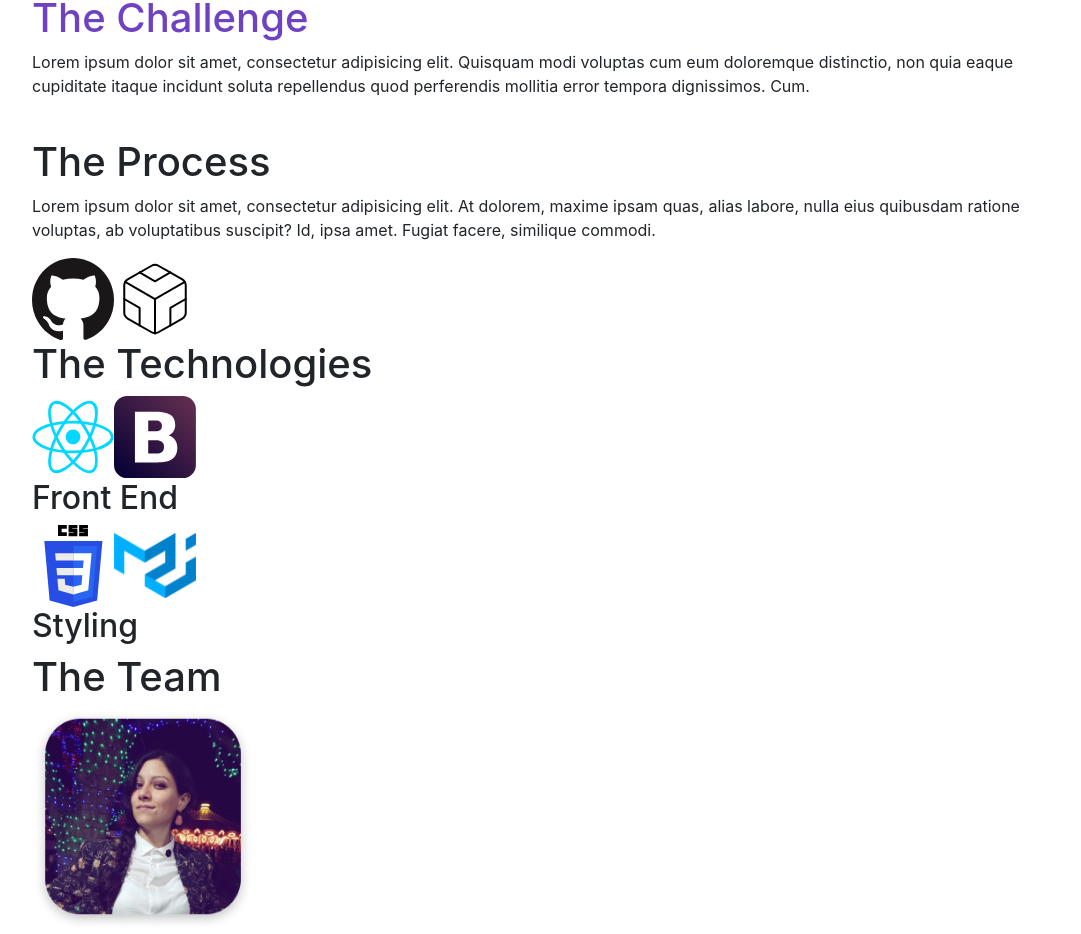
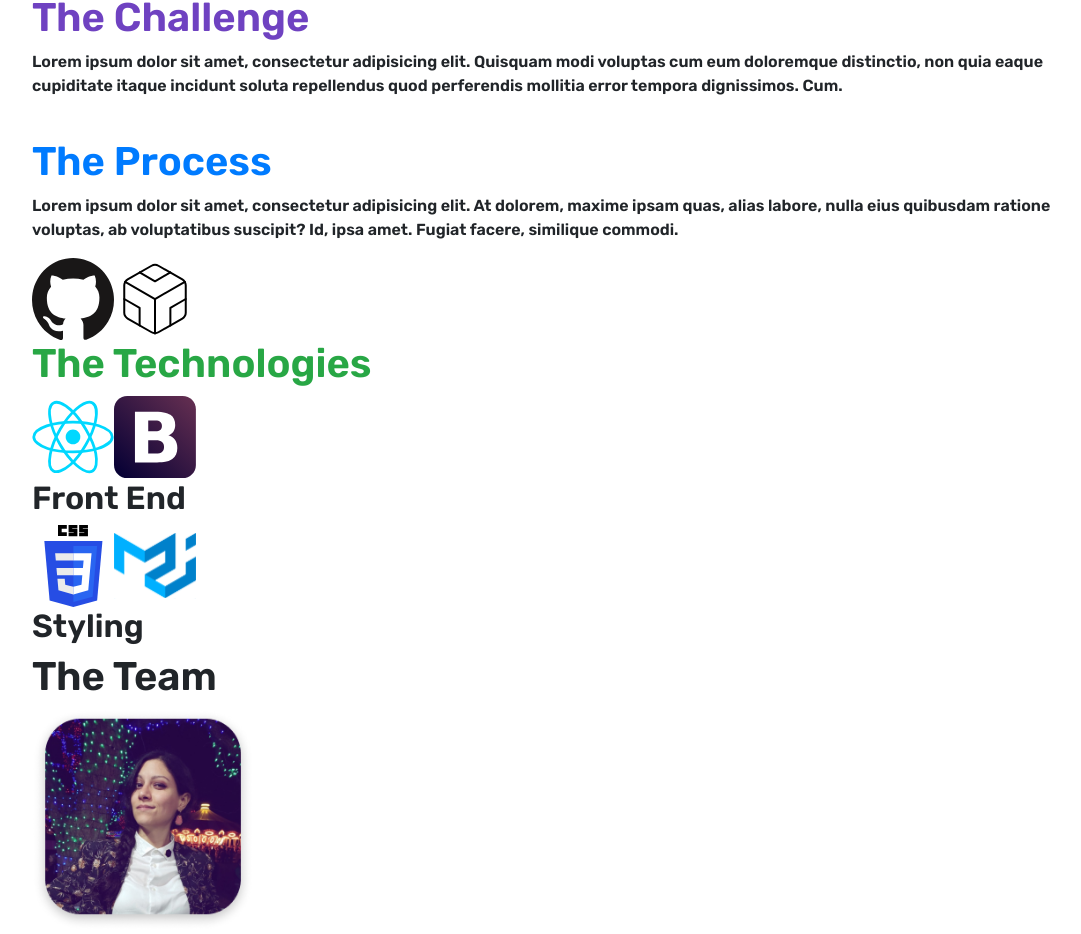
Before and after one commit to mandala-effect/mandala-effect-app, a React (Create React App) app: page / in a window 1280 px wide. Shown: the part 1438-2372 px from the top of the page, without its empty margins (90-1171 px from the left). Built offline with nearby package versions, Linux system fonts and the light colour scheme.

Commit message:
Font issue. Removed body selector App.css. Added to .landing-page.

```diff
--- a/src/Pages/App/App.css
+++ b/src/Pages/App/App.css
@@ -1,5 +1 @@
 @import url('https://fonts.googleapis.com/css2?family=Rubik:wght@600&family=Urbanist:ital,wght@0,100;0,200;0,300;0,400;0,500;0,600;0,700;0,800;0,900;1,100;1,200;1,300;1,400;1,500;1,600;1,700;1,800;1,900&display=swap');
-
-body {
-  font-family: 'Rubik', sans-serif;
-}
--- a/src/Pages/LandingPage/LandingPage.css
+++ b/src/Pages/LandingPage/LandingPage.css
@@ -32,6 +32,14 @@ h1.purple {
   color: var(--purple);
 }
 
+h1.blue {
+  color: var(--blue);
+}
+
+h1.green {
+  color: var(--green);
+}
+
 a {
     text-decoration: none;
 }
@@ -58,6 +66,7 @@ img.profile-picture {
 .landing-page {
   max-width: 1100px;
   margin: auto;
+  font-family: 'Rubik', sans-serif;
   /* overflow: hidden; */
   padding: 0 2rem;
 }
--- a/src/Pages/LandingPage/LandingPage.jsx
+++ b/src/Pages/LandingPage/LandingPage.jsx
@@ -14,6 +14,7 @@ function LandingPage() {
         <img src="/img/rainbow-splash-image.svg" alt="rainbow splash"/>
       {/* ↑↑↑↑↑ ===== End Landing Section ===== ↑↑↑↑↑ */}
 
+
         {/* ↓↓↓↓↓ ===== Challenge Section ===== ↓↓↓↓↓ */}
         <h1 className="purple">The Challenge</h1>
 
@@ -23,7 +24,7 @@ function LandingPage() {
         <br/>
 
         {/* ↓↓↓↓↓ ===== Process Section ===== ↓↓↓↓↓ */}
-        <h1>The Process</h1>
+        <h1 className="blue">The Process</h1>
 
         <p>Lorem ipsum dolor sit amet, consectetur adipisicing elit. At dolorem, maxime ipsam quas, alias labore, nulla eius quibusdam ratione voluptas, ab voluptatibus suscipit? Id, ipsa amet. Fugiat facere, similique commodi.</p>
 
@@ -33,7 +34,7 @@ function LandingPage() {
 
 
         {/* ↓↓↓↓↓ ===== Tech Section ===== ↓↓↓↓↓ */}
-        <h1>The Technologies</h1>
+        <h1 className="green">The Technologies</h1>
 
         <img className="l-page-icons" src="/img/reactjs-icon.svg" alt="React"/>
         <img className="l-page-icons" src="/img/bootstrap-icon.svg" alt="Bootstrap"/>
```
